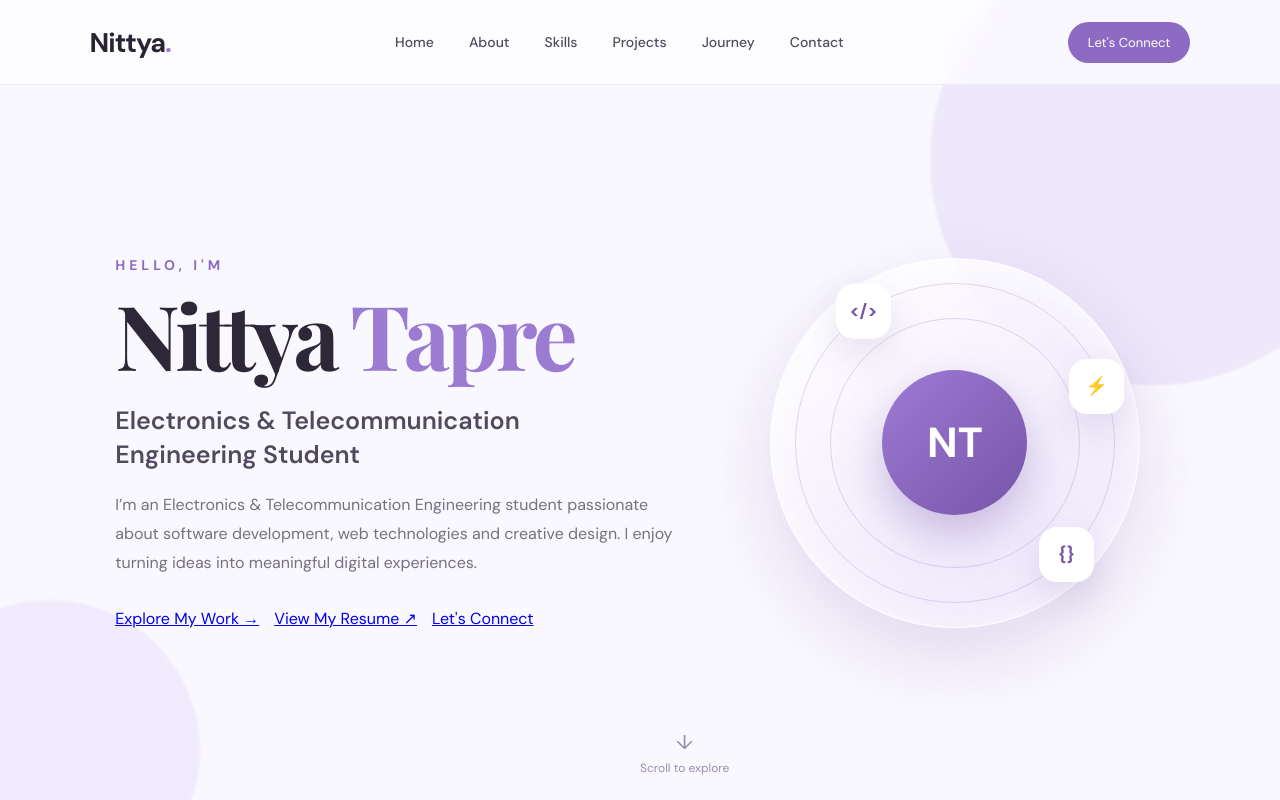
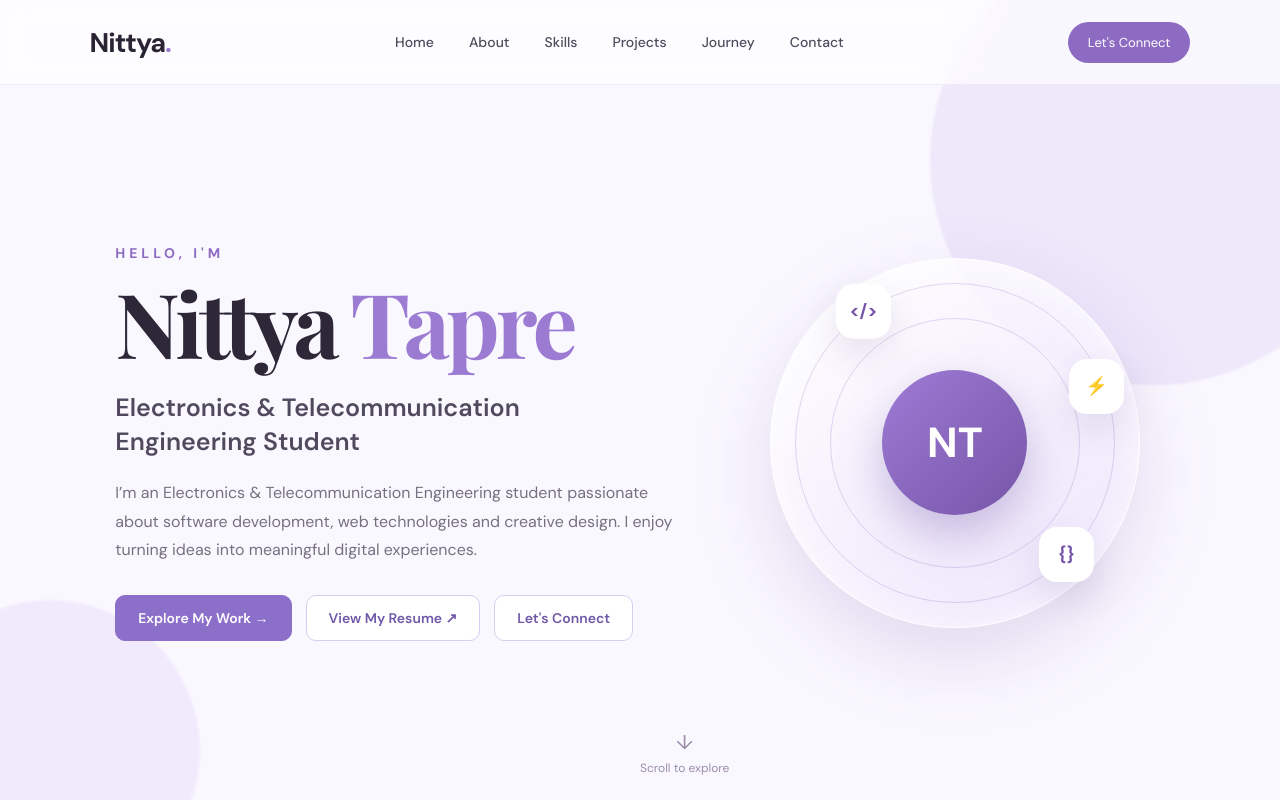
Before and after one commit to taprenittya-eng/nittya-portfolio, a React (Vite) app: page / in a window 1280 px wide. Shown: the top 800 px of the page. Built offline with nearby package versions, Linux system fonts and the light colour scheme.

Commit message:
Fix hero button styling and resume link

```diff
--- a/src/App.css
+++ b/src/App.css
@@ -1467,3 +1467,47 @@ body {
   object-fit: cover;
   display: block;
 }
+/* Hero Buttons */
+.hero-buttons {
+  display: flex;
+  align-items: center;
+  gap: 14px;
+  margin-top: 30px;
+  flex-wrap: wrap;
+}
+
+.hero-buttons .btn {
+  display: inline-flex;
+  align-items: center;
+  justify-content: center;
+  padding: 13px 22px;
+  border-radius: 10px;
+  text-decoration: none;
+  font-size: 14px;
+  font-weight: 600;
+  transition: all 0.3s ease;
+  cursor: pointer;
+}
+
+.hero-buttons .btn-primary {
+  background: #8b6fc9;
+  color: white;
+  border: 1px solid #8b6fc9;
+}
+
+.hero-buttons .btn-primary:hover {
+  transform: translateY(-3px);
+  box-shadow: 0 8px 20px rgba(139, 111, 201, 0.25);
+}
+
+.hero-buttons .btn-secondary {
+  background: white;
+  color: #6f58a8;
+  border: 1px solid #d8ccef;
+}
+
+.hero-buttons .btn-secondary:hover {
+  transform: translateY(-3px);
+  background: #f7f3ff;
+  border-color: #b9a6df;
+}
--- a/src/App.jsx
+++ b/src/App.jsx
@@ -165,7 +165,7 @@ function App() {
            </a>
 
             <a
-              href="C:\Users\varsh\OneDrive\Desktop\DOCUMENTS[NITTYA]\personal_web\my-portfolio\public\webdev_nittya_resume.pdf"
+              href="\webdev_nittya_resume.pdf"
               target="_blank"
               rel="noopener noreferrer"
               className="btn btn-secondary"
```
